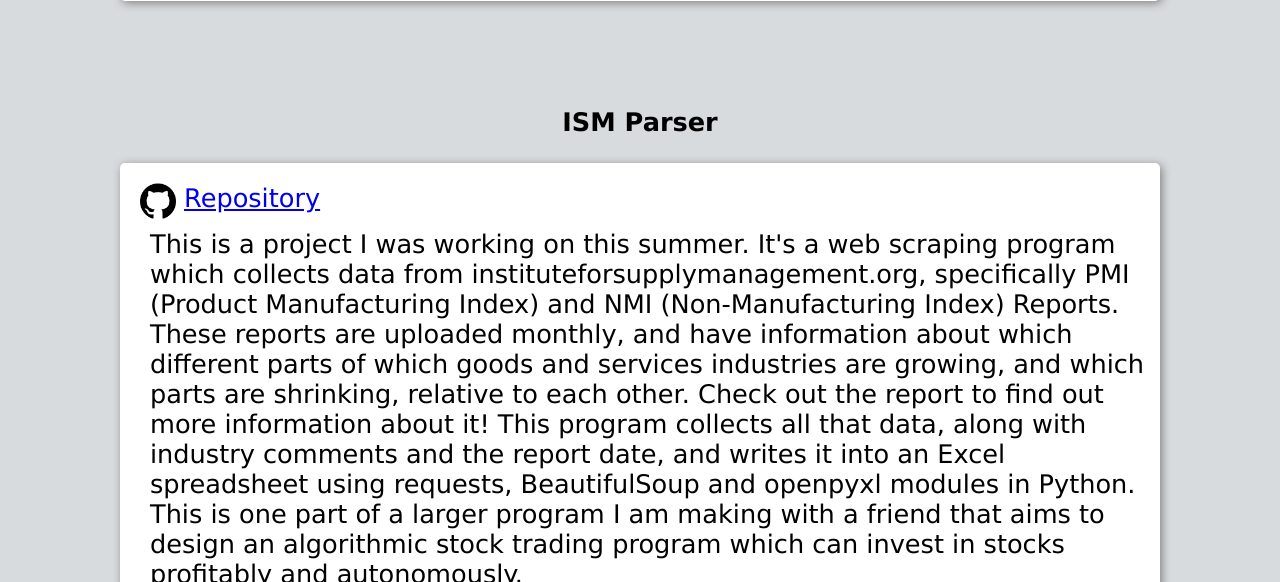
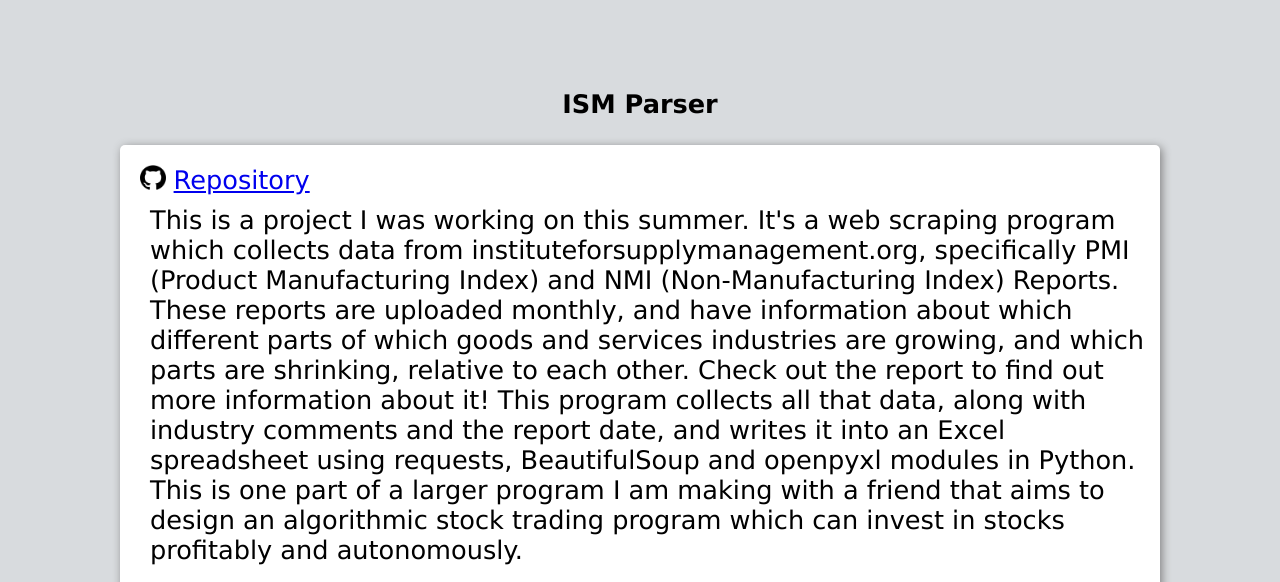
Before and after one commit to mjbraun95/MyPersonalWebsite, a PHP site: page /projects.php in a window 1280 px wide. Shown: the part 3433-4015 px from the top of the page. Run offline with PHP 8.4, Linux system fonts and the light colour scheme.

Commit message:
Fixing URLs more, added icons

```diff
--- a/html/projects.php
+++ b/html/projects.php
@@ -32,7 +32,7 @@ jQuery.fn.center = function() {
     }
 
     .responsiveIcon {
-        max-width: 1em !important;
+        max-width: 2vw !important;
         height: auto !important;
         object-fit: scale-down;
         float: left;
```
